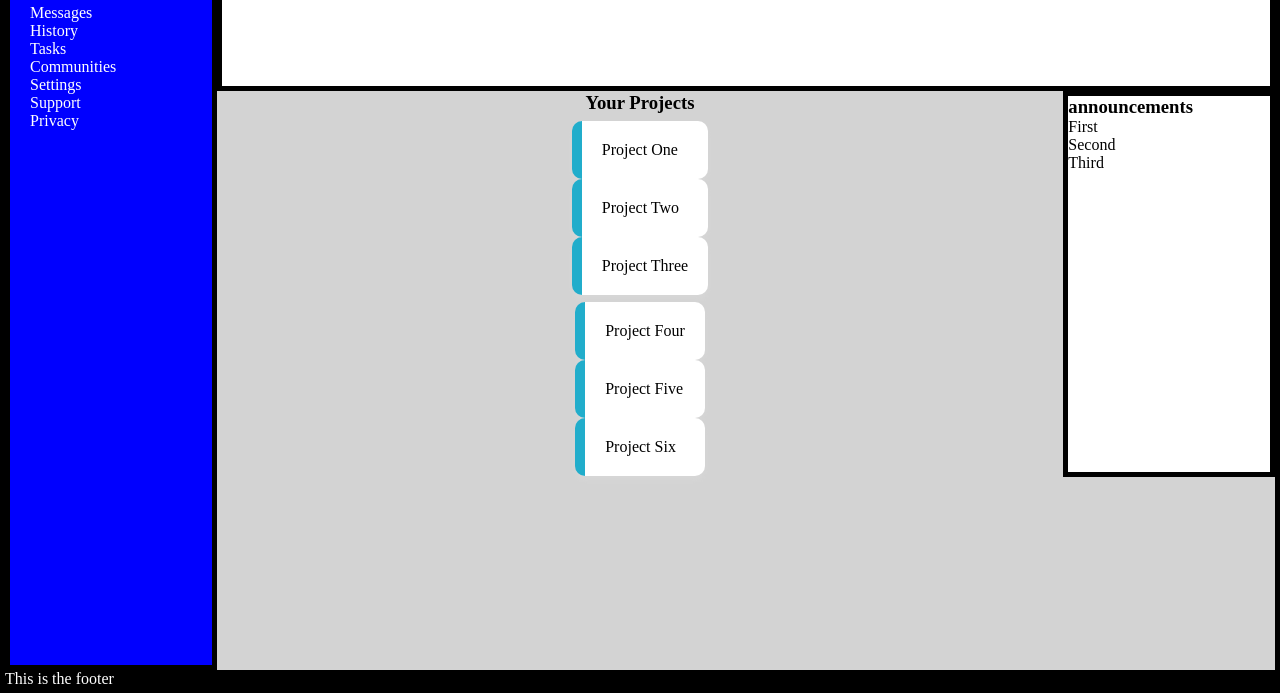
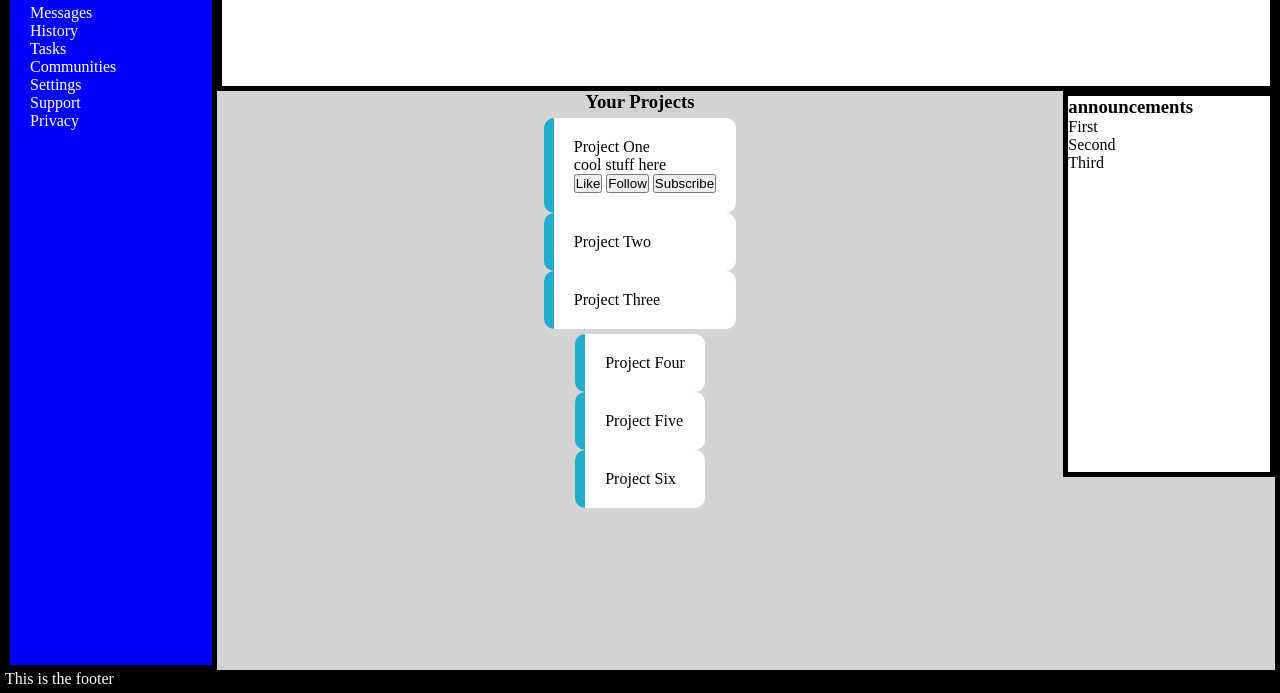
Before and after one commit to Gcraft13/dashboard, a plain HTML site: page index.html in a window 1280 px wide. Shown: the part 107-800 px from the top of the page. Drawn offline with Linux system fonts and the light colour scheme.

Commit message:
add styles for cards

```diff
--- a/index.html
+++ b/index.html
@@ -29,7 +29,15 @@
       <div class="main">
         <h3 class="title">Your Projects</h3>
         <div class="column-1">
-          <div class="content-card">Project One</div>
+          <div class="content-card">
+            <div class="card-title">Project One</div>
+            <div class="card-text">cool stuff here</div>
+            <div class="buttons">
+              <button>Like</button>
+              <button>Follow</button>
+              <button>Subscribe</button>
+            </div>
+          </div>
           <div class="content-card">Project Two</div>
           <div class="content-card">Project Three</div>
         </div>
```
